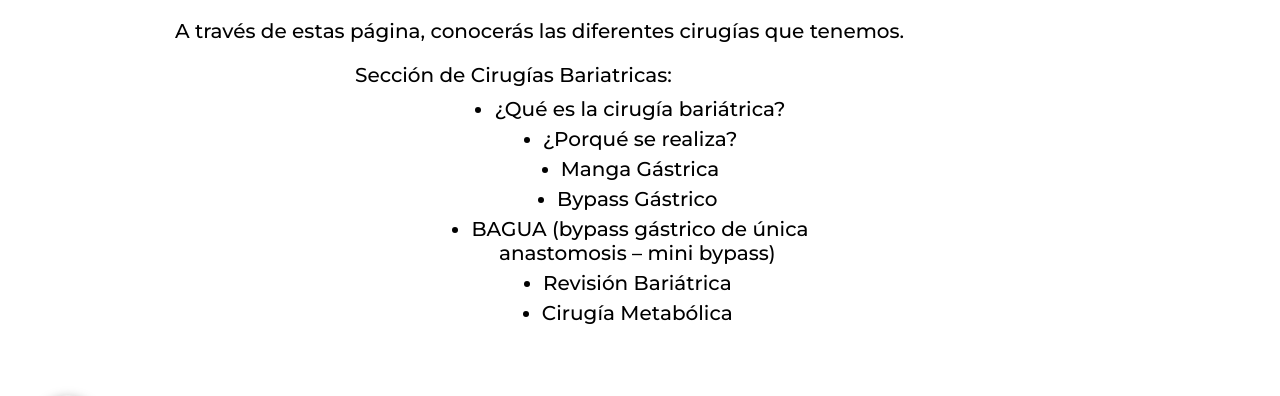
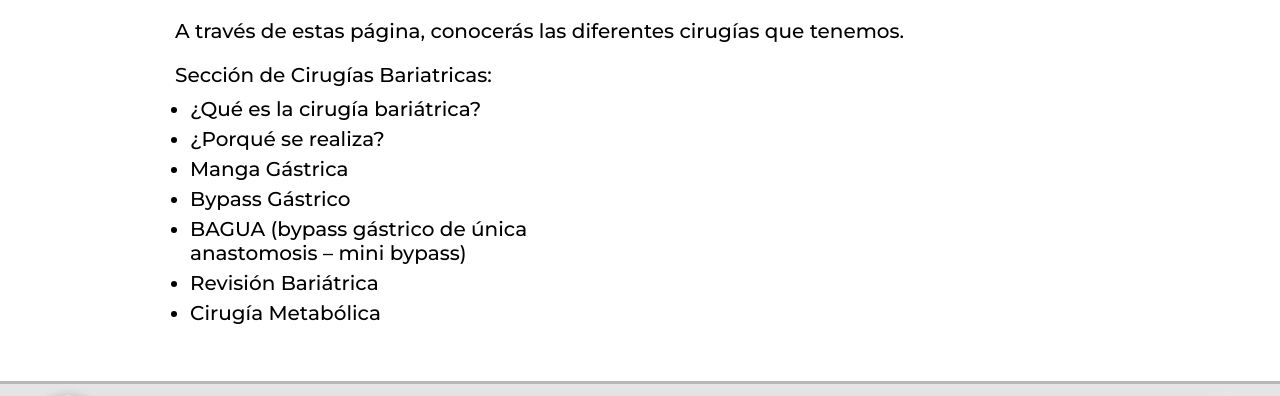
Before and after one commit to Camlo01/dr-herrera-website, a React (Vite) app: page /Cirugias in a window 1280 px wide. Shown: the part 305-701 px from the top of the page. Built offline with nearby package versions, Linux system fonts and the light colour scheme.

Commit message:
Improve styles to introduction section in surgeries page

```diff
--- a/src/pages/surgeries/sections/introduction/introduction.css
+++ b/src/pages/surgeries/sections/introduction/introduction.css
@@ -8,15 +8,16 @@
 .introduction-section .content-section {
     font-family: 'Montserrat';
     font-weight: 500;
-    max-width: 630px;
+    max-width: 580px;
+    width: 100%;
     font-size: 1.8rem;
-    padding: 0 30px 30px;
     margin: 0 auto;
-    text-align: center;
+    text-align: start;
 }
 
 .introduction-section .content-section ul {
     margin: 0 auto;
+    padding-left: 15px;
 }
 
 .introduction-section .content-section ul li {
@@ -34,15 +35,15 @@
 }
 
 .introduction-section.content-section ul {
-    padding-left: 20px;
     font-weight: 700;
     font-size: 1.8rem;
-    width: fit-content;
+    max-width: 530px;
 }
 
 .introduction-section .content-section ul li {
-    margin-bottom: 6px;
-    width: fit-content;
+    /* margin-bottom: 6px; */
+    margin: 0 0 6px;
+    width: 100%;
 }
 
 /* .introduction-section h1 {
@@ -84,7 +85,12 @@
         font-size: 2rem;
     }
 
-    .introduction-section .content-section p{
+    .introduction-section .content-section p {
+        font-size: 2rem;
+    }
+
+
+    .introduction-section .content-section ul li {
         font-size: 2rem;
     }
 
@@ -116,5 +122,11 @@
         font-size: 2rem;
     }
 
+    .introduction-section .content-section ul li {
+        font-size: 2rem;
+    }
 
+    .introduction-section .content-section {
+        max-width: 930px;
+    }
 }
```
